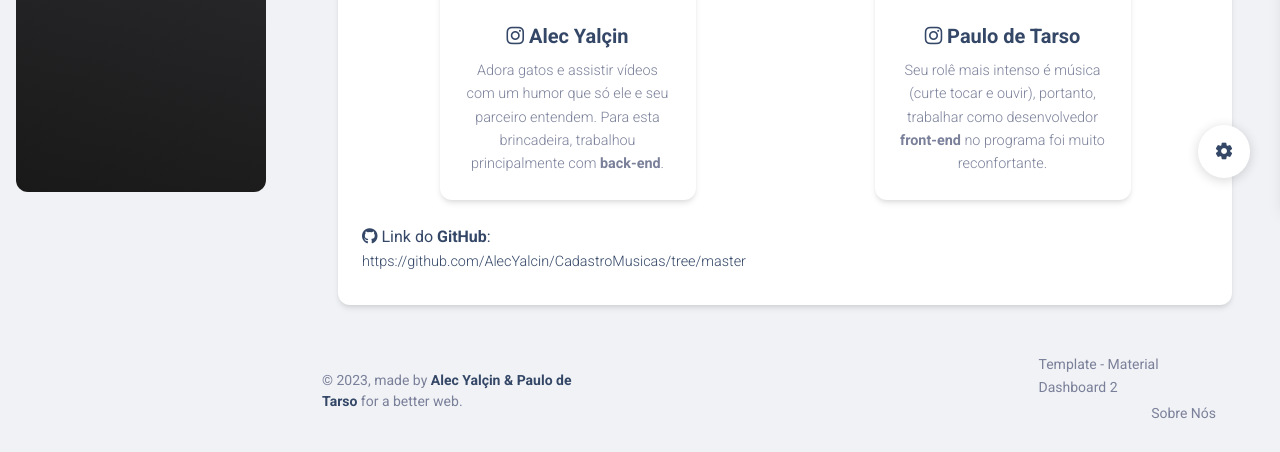
After one commit to AlecYalcin/CadastroMusicas, a Django app: page /about/ in a window 1280 px wide. The commit adds this page. Shown: the part 592-1044 px from the top of the page. Run offline with Django 4.2, Linux system fonts and the light colour scheme; some libraries are stand-ins or nearby versions.

Commit message:
It's over.

```diff
--- a/CadastroMusicas/urls.py
+++ b/CadastroMusicas/urls.py
@@ -11,6 +11,7 @@ urlpatterns = [
     path('register/',   views.register, name="register"),
     path('list/',       views.listagem, name="listagem"),
     path('search/',     views.busca,    name="busca"),
+    path('about/',      views.about,    name="about"),
 
     path('Musica/create',                   views.createMusica, name="cMusica"),
     path('Musica/update/<int:id_Musica>',   views.updateMusica, name="uMusica"),
--- /dev/null
+++ b/Listagem/templates/about.html
@@ -0,0 +1,70 @@
+{% extends 'base.html' %}
+
+{% block content %}
+
+    <div class="container p-4 me-4 ms-2">
+        <div class="card mx-2 p-4">
+            <h4 class="fw-normal">Website desenvolvido por <strong>Alec Can Yalçin e Paulo de Tarso</strong></h4>
+
+            <div>
+                <p>
+                    &emsp;&emsp;Este sistema opera utilizando tecnologias web, como <strong>HTML, CSS e JavaScript</strong>
+                    para a camada de interface (contando com <strong>Bootstrap v5.0</strong>); uma linguagem de programação server-side, como o
+                    <strong>Python</strong>; e
+                    para gerenciar as requisições do usuário, armazenar e recuperar informações no banco de
+                    dados e lidar com a autenticação de usuários, o projeto utiliza o framework <strong>Django</strong>.
+                </p>
+
+                <p>
+                    &emsp;&emsp;Os integrantes do programa o fizeram enquanto cursavam o <strong>4º Ano de Informática no IFRN - Campus Caicó</strong>
+                    , e se dispuseram a participar de reuniões breves e assíncronas, contudo diárias, para discutirem o que ainda havia sido requisitado
+                    pelo professor da disciplina - <strong>Ricardo Kleber</strong> - que ainda não tinha sido concluído ou trabalhado.
+                </p>
+            </div>
+
+            <div class="row d-flex align-items-center">
+
+                <!-- Foto de Alec (Dev) -->
+                <div class="col-md-6 my-4">
+                    <div class="card text-center mx-auto" style="width: 16rem;">
+                        <img src="https://i.imgur.com/CsaSEY2.png" class="card-img-top">
+                        <div class="card-body">
+                          <h5 class="card-title">
+                            <a href="https://www.instagram.com/alecyalcin/" target="_blank">
+                                <i class="fa-brands fa-instagram"></i>
+                            </a> Alec Yalçin</h5>
+                          <p class="card-text" style="font-size:0.9rem;">
+                            Adora gatos e assistir vídeos com um humor que só
+                            ele e seu parceiro entendem. Para esta brincadeira, trabalhou principalmente com <strong>back-end</strong>.</p>
+                        </div>
+                    </div>
+                </div>
+
+                <!-- Foto de Paulo (Dev) -->
+                <div class="col-md-6 my-4">
+                    <div class="card text-center mx-auto" style="width: 16rem;">
+                        <img src="https://i.imgur.com/NK58v5I.png" class="card-img-top">
+                        <div class="card-body">
+                          <h5 class="card-title">
+                            <a href="https://www.instagram.com/paulo_detars/" target="_blank">
+                                <i class="fa-brands fa-instagram"></i>
+                            </a> Paulo de Tarso</h5>
+                          <p class="card-text" style="font-size:0.9rem;">
+                            Seu rolê mais intenso é música (curte tocar e ouvir),
+                            portanto, trabalhar como desenvolvedor <strong>front-end</strong> no programa foi muito reconfortante.</p>
+                        </div>
+                    </div>
+                </div>
+            </div>
+
+            <h6>
+                <a href="https://github.com/AlecYalcin/CadastroMusicas/tree/master" class="fw-normal" target="_blank">
+                    <i class="fa-brands fa-github"></i> Link do <strong>GitHub</strong>:
+                </a>
+                <p class="card-text text-gray" style="font-size:0.9rem;">
+                    https://github.com/AlecYalcin/CadastroMusicas/tree/master</p>
+            </h6>
+        </div>
+    </div>
+
+{% endblock %}
--- a/Listagem/templates/base.html
+++ b/Listagem/templates/base.html
@@ -113,6 +113,15 @@
           </li>
 
         {% endif %}
+
+        <li class="nav-item">
+          <a class="nav-link text-white " href="{% url 'about' %}">
+            <div class="text-white text-center me-2 d-flex align-items-center justify-content-center">
+              <i class="fa-solid fa-circle-info"></i>
+            </div>
+            <span class="nav-link-text ms-1">Sobre</span>
+          </a>
+        </li>
       </ul>
     </div>
   </aside>
@@ -135,7 +144,7 @@
                 <i class="fa fa-bell cursor-pointer"></i>
               </a>
             </li>
-            <li class="nav-item dropdown pe-2 d-flex align-items-center">
+            {% comment %} <li class="nav-item dropdown pe-2 d-flex align-items-center">
               <a href="javascript:;" class="nav-link text-body p-0" id="dropdownMenuButton" data-bs-toggle="dropdown" aria-expanded="false">
                 <i class="fa fa-cog fixed-plugin-button-nav cursor-pointer"></i>
               </a>
@@ -176,7 +185,7 @@
                   </a>
                 </li>
               </ul>
-            </li>
+            </li> {% endcomment %}
           </ul>
         </div>
       </div>
@@ -204,21 +213,11 @@
             </div>
             <div class="col-lg-3">
               <ul class="nav nav-footer justify-content-center justify-content-lg-end">
-              <li class="nav-item">
-                <a href="#" class="nav-link text-muted">Projeto da Disciplina: DevWeb</a>
-              </li>
-            </ul>
-            </div>
-            <div class="col-lg-3">
-              <ul class="nav nav-footer justify-content-center justify-content-lg-end">
                 <li class="nav-item">
-                  <a href="#" class="nav-link text-muted">Template Material Dashboard 2</a>
+                  <a class="nav-link text-muted">Template - Material Dashboard 2</a>
                 </li>
                 <li class="nav-item">
-                  <a href="#" class="nav-link text-muted">Sobre Nós</a>
-                </li>
-                <li class="nav-item">
-                  <a href="#" class="nav-link pe-0 text-muted">Licença</a>
+                  <a href="{% url 'about' %}" class="nav-link text-muted">Sobre Nós</a>
                 </li>
               </ul>
             </div>
--- a/Listagem/templates/registration/login.html
+++ b/Listagem/templates/registration/login.html
@@ -83,6 +83,8 @@
                 </div>
               </div>
               <div class="card-body">
+
+                <!-- FORMULÁRIO -->
                 <form role="form" class="text-start" method="POST" action="{% url 'login' %}">
                   {% csrf_token %}
                   <p class="fs-6 text-primary" font-size="11"> {{ erro }} </p>
@@ -104,6 +106,7 @@
                     <a href="{% url 'register' %}" class="text-primary text-gradient font-weight-bold">Cadastre-se</a>
                   </p>
                 </form>
+
               </div>
             </div>
           </div>
--- a/Listagem/views.py
+++ b/Listagem/views.py
@@ -21,6 +21,9 @@ def busca(request):
         resultados = models.Musica.objects.filter(mu_musica__contains=buscar)
     list = {'MusicList':resultados}
     return render(request, "pages/listagem.html", list)
+
+def about(request):
+    return render(request, "about.html")
 
 # ---------------------------------
 # Manipulação de Usuários
@@ -81,20 +84,20 @@ def createMusica(request):
     form = forms.MusicaForm(request.POST or None)
     if form.is_valid():
         form.save()
-        return redirect('main')
+        return redirect('listagem')
     listagem = {'form_Musica': form}
-    return render(request, "showMusica.html", listagem)
+    return render(request, "pages/createMusica.html", listagem)
 
 def updateMusica(request, id_Musica):
     Musica = models.Musica.objects.get(pk=id_Musica)
     form = forms.MusicaForm(request.POST or None, instance=Musica)
     if form.is_valid():
         form.save()
-        return redirect('main')
+        return redirect('listagem')
     listagem = {'form_Musica': form, 'Musica': Musica}
-    return render(request, "showMusica.html", listagem)
+    return render(request, "pages/updateMusica.html", listagem)
 
 def deleteMusica(request, id_Musica):
     Musica = models.Musica.objects.get(pk=id_Musica)
     Musica.delete()
-    return redirect('main')
+    return redirect('listagem')
```
Also changed, not shown: Listagem/templates/index.html (+6 -8 lines), Listagem/templates/pages/createMusica.html (added, +45 -0 lines), Listagem/templates/pages/listagem.html (+6 -3 lines), Listagem/templates/pages/updateMusica.html (added, +45 -0 lines), Listagem/templates/registration/register.html (+6 -6 lines), Listagem/templates/showMusica.html (deleted, +0 -16 lines), db.sqlite3.
